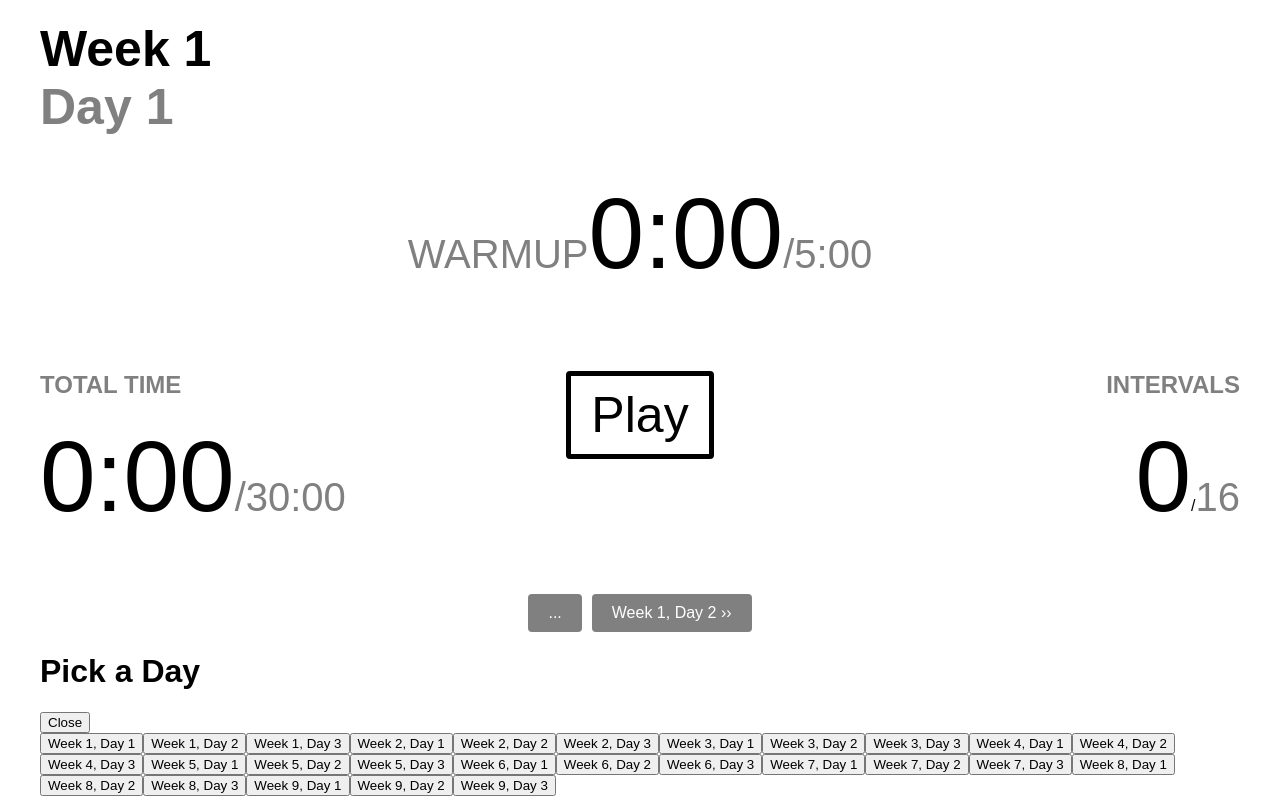
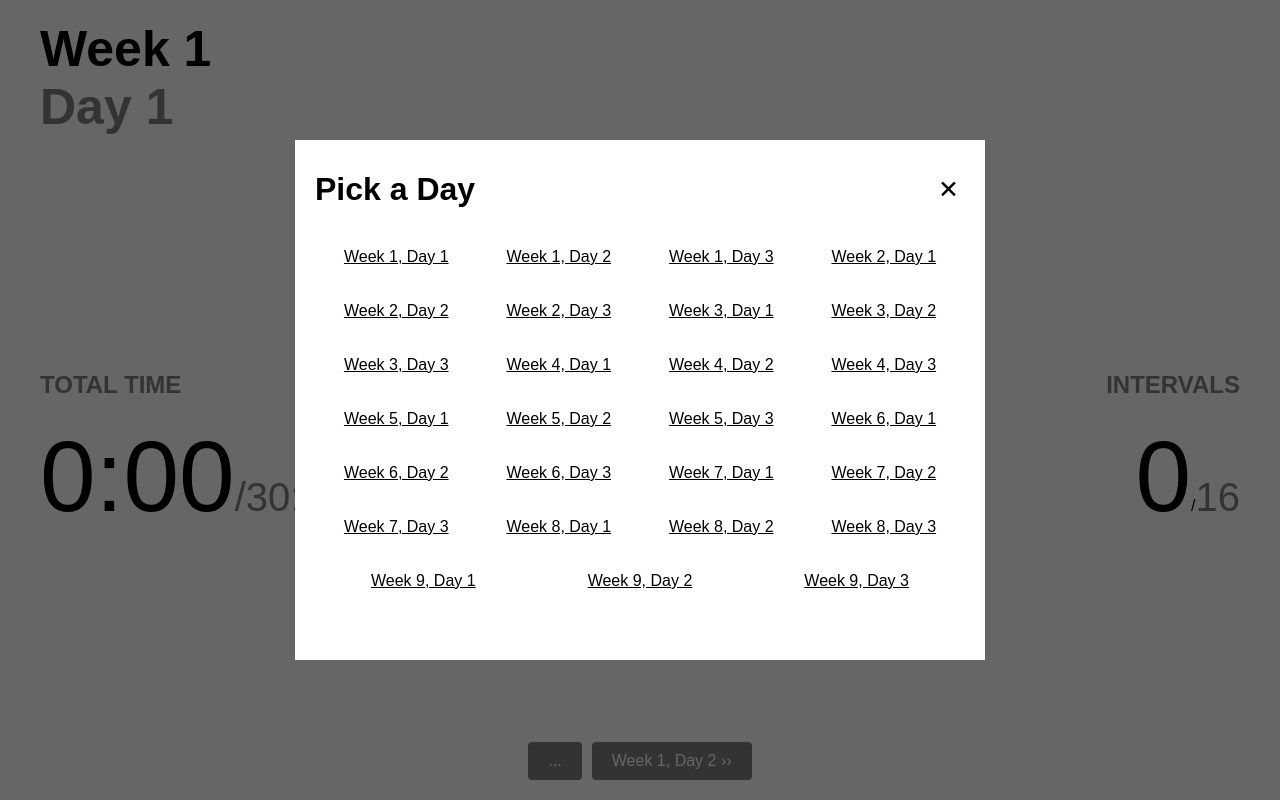
Before and after one commit to mssen/c25k-timer, a React (Create React App) app: page / in a window 1280 px wide. Both pictures are taken after a click on the button "...". Built offline with nearby package versions, Linux system fonts and the light colour scheme.

Commit message:
Styled modal.

```diff
--- /dev/null
+++ b/src/components/PickerModal.css
@@ -0,0 +1,62 @@
+.overlay, .modal-container {
+  position: fixed;
+  top: 0;
+  left: 0;
+  width: 100%;
+  height: 100%;
+}
+
+.overlay {
+  z-index: 50;
+  background: rgba(0, 0, 0, 0.6);
+}
+
+.modal-container {
+  z-index: 75;
+  display: flex;
+  align-items: center;
+  justify-content: center;
+}
+
+.modal {
+  background: white;
+  width: 650px;
+  max-width: 100%;
+  height: 500px;
+  max-height: 100%;
+  padding: 10px 20px;
+}
+
+.modal-header {
+  display: flex;
+  align-items: center;
+  justify-content: space-between;
+}
+
+.modal-body {
+  display: flex;
+  justify-content: space-around;
+  flex-wrap: wrap;
+}
+
+.close-button {
+  cursor: pointer;
+  background: transparent;
+  border: 0;
+  font-size: 25px;
+}
+
+.picker-button {
+  cursor: pointer;
+  border-radius: 4px;
+  border: 0;
+  font-size: 16px;
+  text-decoration: underline;
+  background: transparent;
+  padding: 10px 20px;
+  margin: 8px 5px;
+}
+
+.picker-button:hover {
+  background: lightgray;
+}
--- a/src/components/PickerModal.jsx
+++ b/src/components/PickerModal.jsx
@@ -1,22 +1,30 @@
-
 import React from 'react';
 import PropTypes from 'prop-types';
 
+import "./PickerModal.css";
+
 const PickerModal = ({ segments, currentSegment, hideModal, updateSegment }) => (
   <div>
-    <header>
+    <div className="overlay"></div>
+    <div className="modal-container">
+      <div className="modal">
+        <header className="modal-header">
           <h1>Pick a Day</h1>
 
-      <button onClick={ hideModal }>Close</button>
+          <button className="close-button" onClick={ hideModal }>✕</button>
         </header>
 
+        <div className="modal-body">
           {
             segments.map((segment, index) =>
-        <button key={ index } onClick={ () => updateSegment(index - currentSegment) }>
+              <button className="picker-button" key={ index } onClick={ () => updateSegment(index - currentSegment) }>
                 { `Week ${segment.week}, Day ${segment.day}` }
               </button>
             )
           }
+        </div>
+      </div>
+    </div>
   </div>
 );
 
```
Lines whose indentation alone changed are shown as unchanged.
